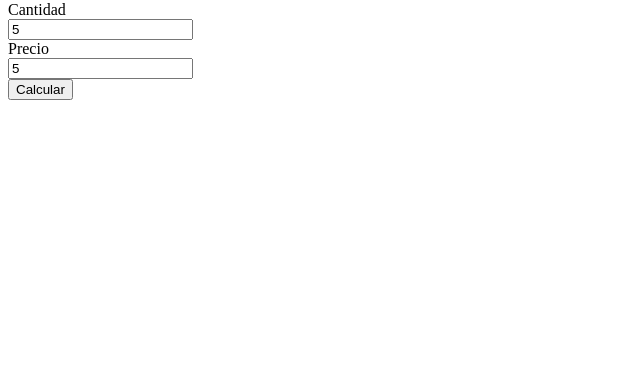
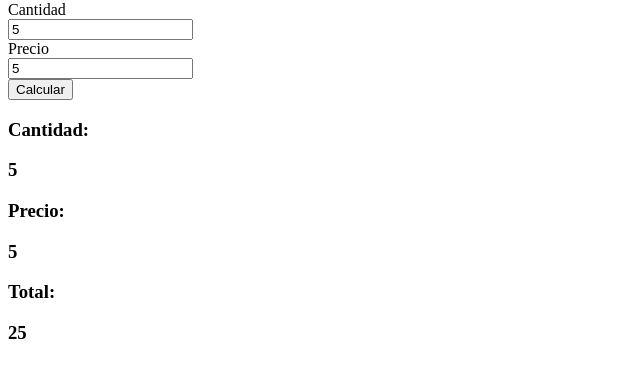
Before and after one commit to WilderZambrana/Totalizador, a website built with Parcel: page index.html in a window 1280 px wide. Both pictures are taken after typing "5", "5" into the empty fields and a click on the input "Calcular". Shown: the part 79-456 px from the top of the page, without its empty margins (0-640 px from the left). Built offline with nearby package versions, Linux system fonts and the light colour scheme.

Commit message:
Mostrar detalles de compra cant+precio+total en pantalla

```diff
--- a/index.html
+++ b/index.html
@@ -12,6 +12,9 @@
 
         <input type="submit" value="Calcular"/>
     </form>
+    <h3>Cantidad: <p id="cantidad"></p></h3>
+    <h3>Precio: <p id="precio"></p></h3>
+    <h3>Total: <p id="total"></p></h3>
 
 
     <script src="./src/index.js"></script>
--- a/src/totalizador.js
+++ b/src/totalizador.js
@@ -6,7 +6,10 @@ const form = document.querySelector("#totalizador-form");
 form.addEventListener("submit", (event)=>{
     event.preventDefault();
     let res= precioTotal(cantidad.value,precio.value)
-    alert("Cantidad: "+cantidad.value+"\n"+"Precio: "+precio.value+"\n"+"PrecioTotal: "+res);
+    //alert("Cantidad: "+cantidad.value+"\n"+"Precio: "+precio.value+"\n"+"PrecioTotal: "+res);
+    document.getElementById('cantidad').innerHTML = cantidad.value;
+    document.getElementById('precio').innerHTML = precio.value;
+    document.getElementById('total').innerHTML = res;
 });
 
 function precioTotal(cantidad,precio){
```
